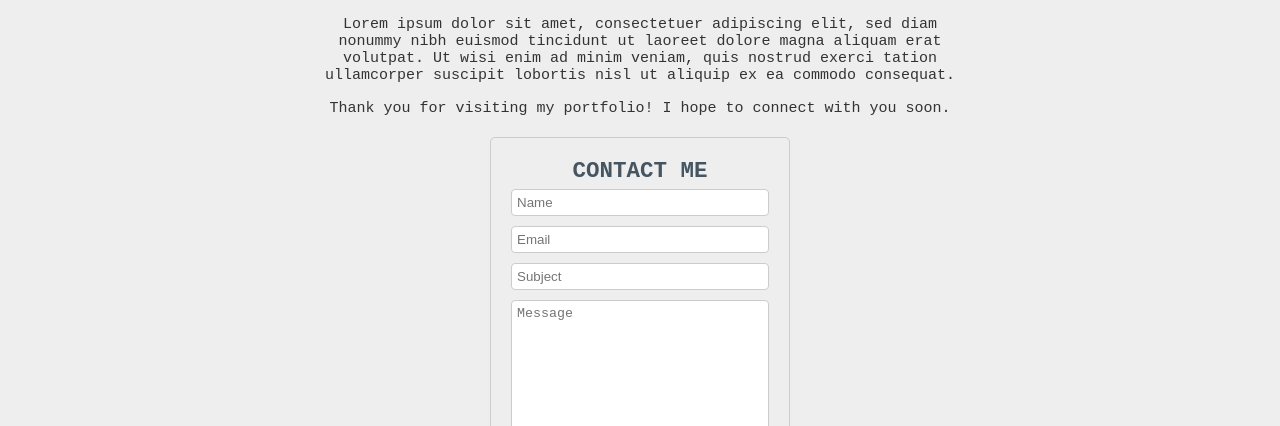
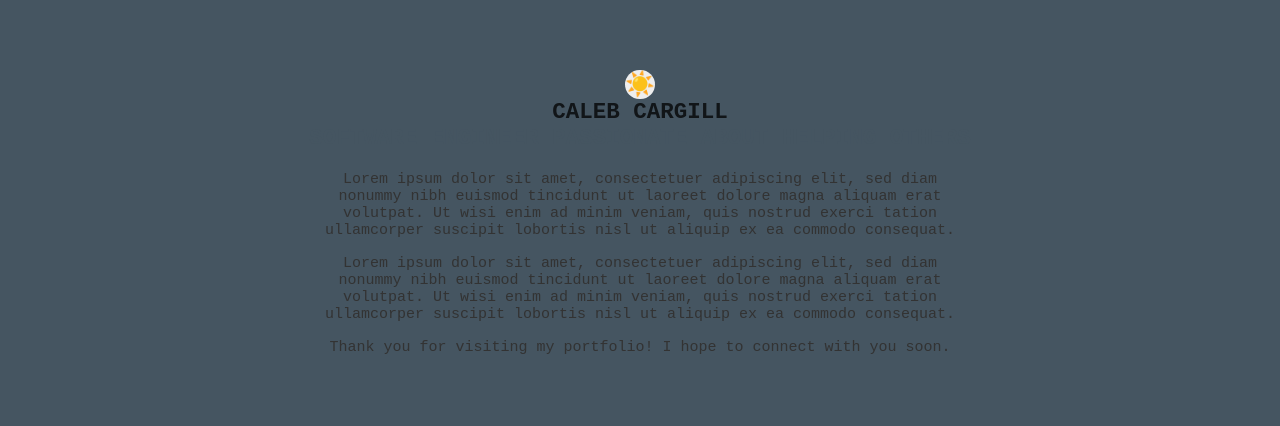
Before and after one commit to caleb-cargill/Portfolio, a React (Create React App) app in the folder client/: page / in a window 1280 px wide. Shown: the part 186-612 px from the top of the page. Built offline with nearby package versions, Linux system fonts and the light colour scheme; no server answers.

Commit message:
add sections to App

```diff
--- a/client/src/App.js
+++ b/client/src/App.js
@@ -8,6 +8,8 @@ function App() {
 
   return (
     <div className="App">
+      <div Name="welcome">
+        <div Name="intro">
           <ThemeProvider/>
           <h2 className="primaryHeader">Caleb Cargill</h2>
           <h2 className="accentHeader">Software Engineer passionate about helping others</h2>
@@ -22,7 +24,12 @@ function App() {
               <p>Thank you for visiting my portfolio! I hope to connect with you soon.</p>
             </div>
           </div>
+        </div>
+      </div>
+      <div className="section">
         <ContactMe/>
+      </div>
+      <div className="section">
         <h2 className="accentHeader">About Me</h2>
         <div className="gallery">
           <div className="block">
@@ -32,7 +39,10 @@ function App() {
             <p>Lorem ipsum dolor sit amet, consectetuer adipiscing elit, sed diam nonummy nibh euismod tincidunt ut laoreet dolore magna aliquam erat volutpat. Ut wisi enim ad minim veniam, quis nostrud exerci tation ullamcorper suscipit lobortis nisl ut aliquip ex ea commodo consequat.</p>
           </div>
         </div>
+      </div>
+      <div className="section">
         <Experience />
+      </div>
     </div>
   );
 }
--- a/client/src/styles/App.css
+++ b/client/src/styles/App.css
@@ -58,3 +58,23 @@ body {
   text-transform: uppercase;
   color: var(--accent-color);
 }
+
+div[Name="welcome"] {
+  width: 100%;
+  height: 100vh;
+  background-color: var(--accent-color);
+  display: flex;
+  flex-direction: column;
+}
+
+div[Name="intro"] {
+  margin: auto;
+  width: 100%;
+}
+
+.section {
+  width: 100%;
+  height: 75vh;
+  display: flex;
+  flex-direction: column;
+}
```
Lines whose indentation alone changed are shown as unchanged.
